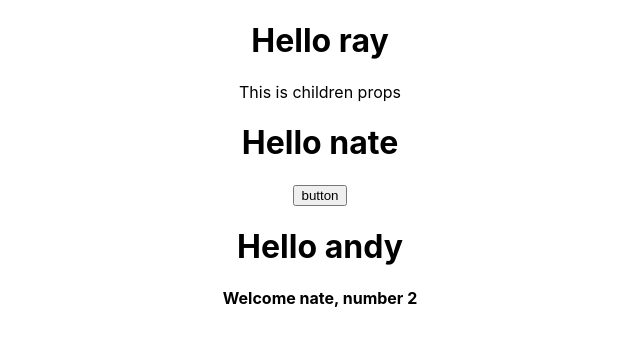
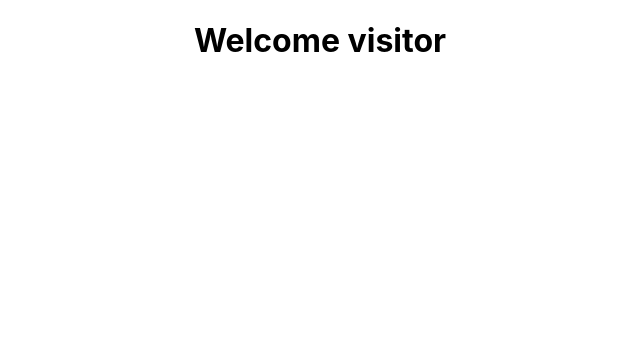
Before and after one commit to zlrkw11/react-js, a React (Create React App) app: page / in a window 1280 px wide. Shown: the top 344 px of the page, without its empty margins (320-960 px from the left). Built offline with nearby package versions, Linux system fonts and the light colour scheme.

Commit message:
h4 -> h1

```diff
--- a/src/App.js
+++ b/src/App.js
@@ -7,14 +7,7 @@ import Message from "./components/Message";
 function App() {
   return (
     <div className="App">
-      <Greet number="1" name="ray">
-        <p>This is children props</p>
-      </Greet>
-      <Greet number="2" name="nate">
-        <button>button</button>
-      </Greet>
-      <Greet number="3" name="andy" />
-      <Welcome number="2" name="nate" />
+      <Message/>
     </div>
   );
 }
--- a/src/components/Message.js
+++ b/src/components/Message.js
@@ -1,7 +1,7 @@
 import React, { Component } from "react";
 class Message extends Component {
   render() {
-    return <h4>Welcome visitor</h4>;
+    return <h1>Welcome visitor</h1>;
   }
 }
 
```
Also changed, not shown: notes/1/state.txt.
